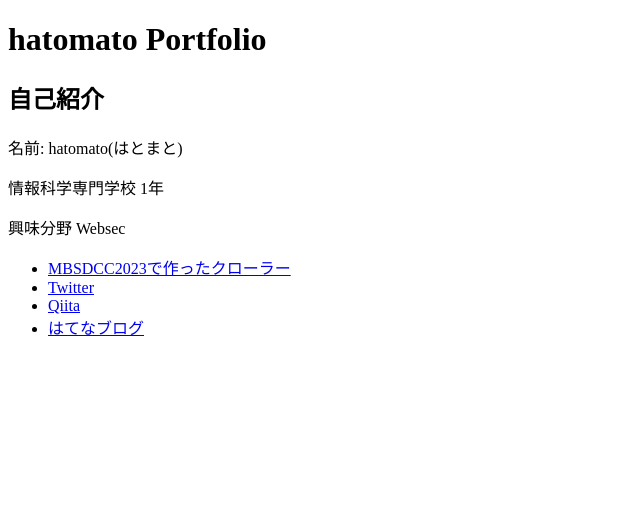
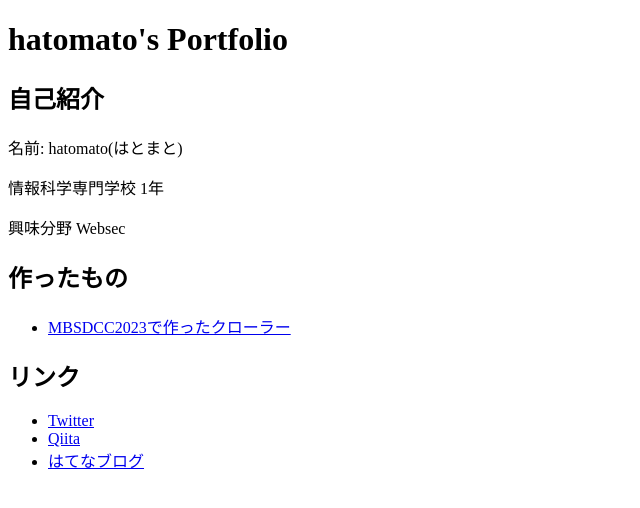
Before and after one commit to hatomato0920/portfolio, a plain HTML site: page index.html in a window 1280 px wide. Shown: the whole page, without its empty margins (0-640 px from the left). Drawn offline with Linux system fonts and the light colour scheme.

Commit message:
(fix) 説明を追加

```diff
--- a/index.html
+++ b/index.html
@@ -7,13 +7,17 @@
     <title>Example Portfolio</title>
 </head>
 <body>
-    <h1>hatomato Portfolio</h1>
+    <h1>hatomato's Portfolio</h1>
     <h2>自己紹介</h2>
     <p>名前: hatomato(はとまと)</p>
     <p>情報科学専門学校 1年</p>
     <p>興味分野 Websec</p>
+    <h2>作ったもの</h2>
     <ul>
         <li><a href="https://github.com/KoralCyon/delikitchup" target="_blank">MBSDCC2023で作ったクローラー</a></li>
+    </ul>
+    <h2>リンク</h2>
+    <ul>
         <li><a href="https://twitter.com/hatomato0920" target="_blank">Twitter</a></li>
         <li><a href="https://qiita.com/hatomato" target="_blank">Qiita</a></li>
         <li><a href="https://hatomato09.hatenablog.com/" target="_blank">はてなブログ</a></li>
```
